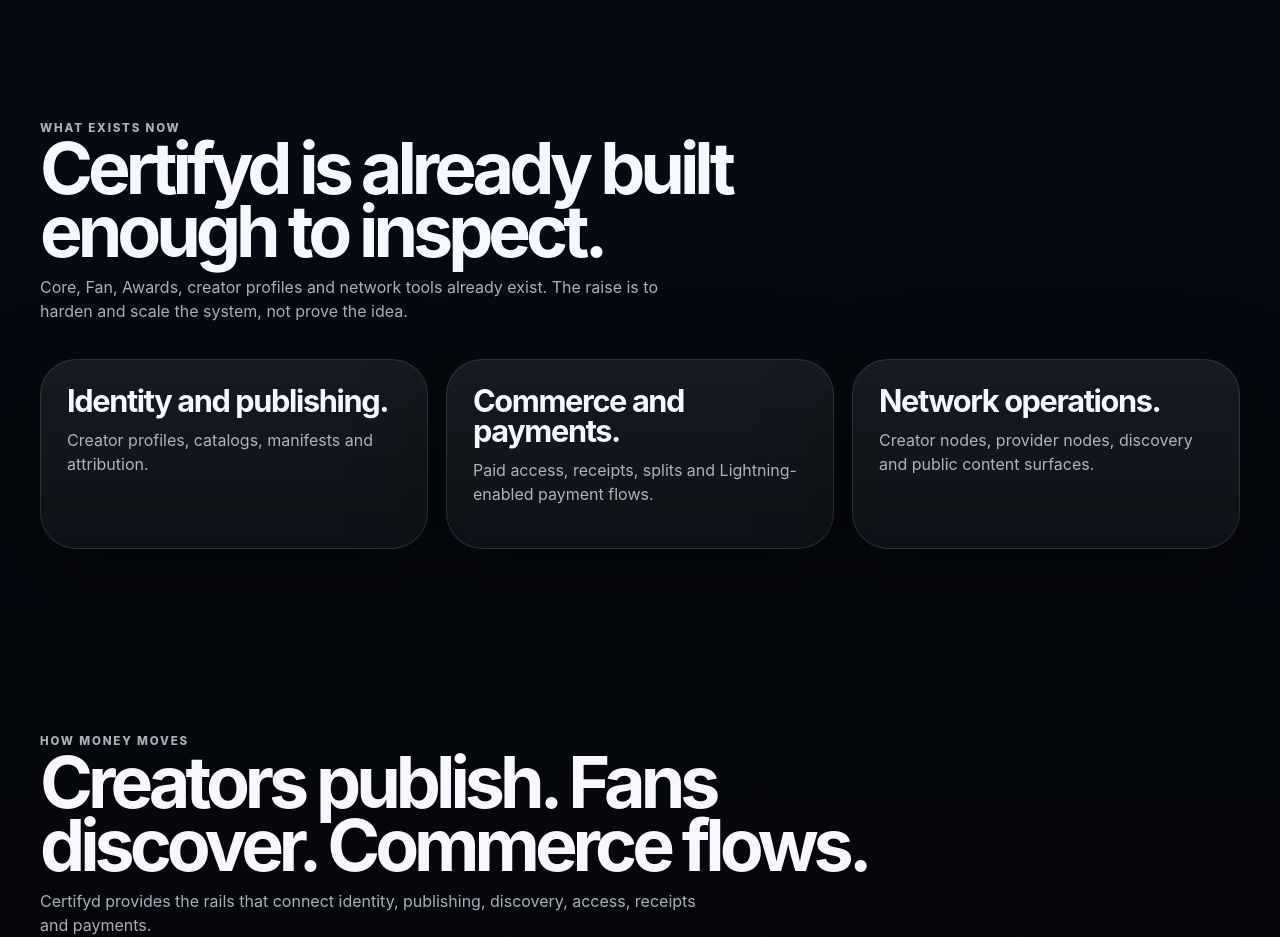
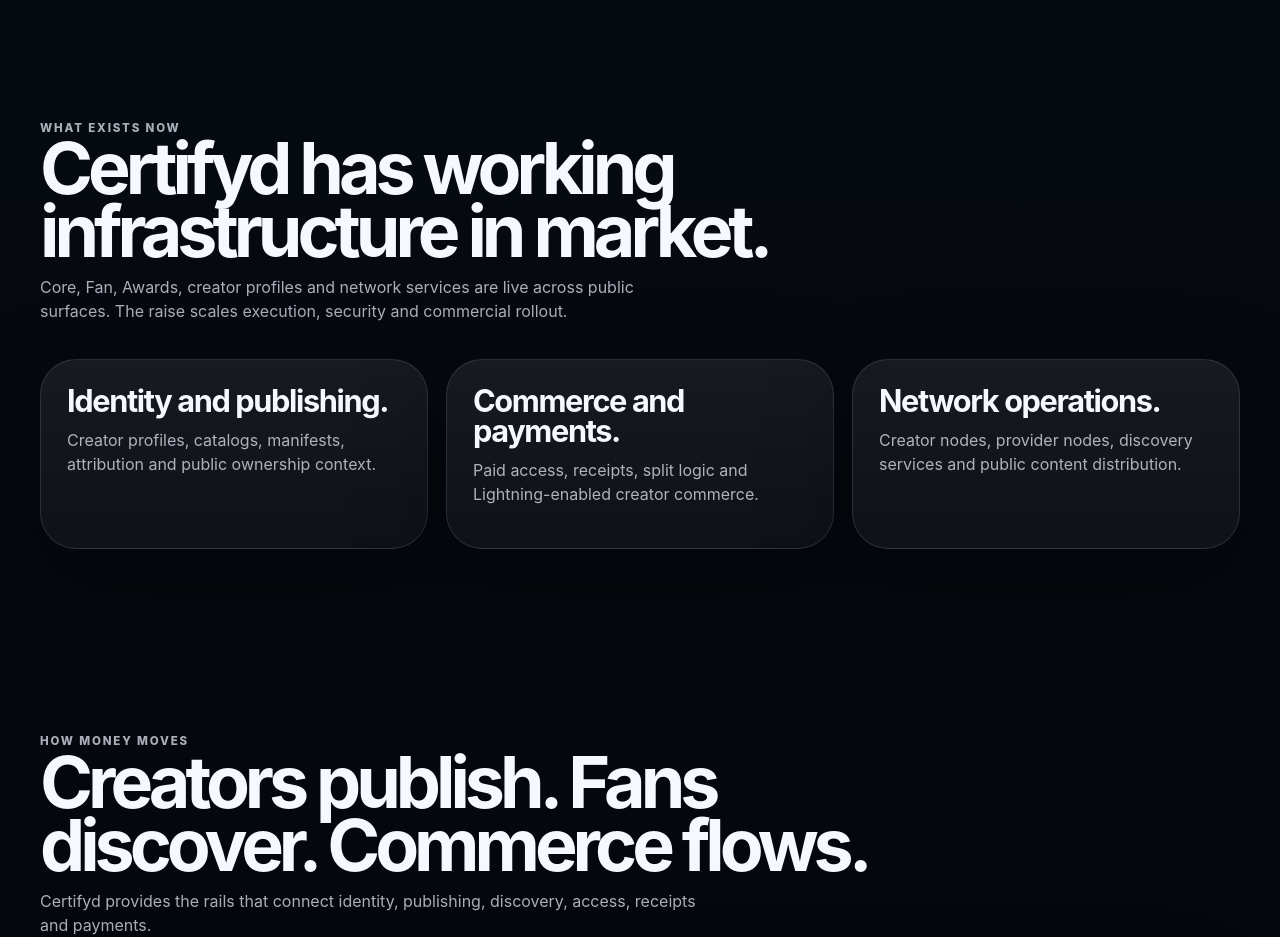
Before and after one commit to BEATiFYAUDIO/certifyd-investor-brief, a plain HTML site: page investment.html in a window 1280 px wide. Shown: the part 1320-2257 px from the top of the page. Drawn offline with Linux system fonts and the light colour scheme.

Commit message:
Strengthen investment execution copy

```diff
--- a/investment.html
+++ b/investment.html
@@ -1202,11 +1202,11 @@
 
       <section id="built" aria-labelledby="builtTitle">
         <div class="shell">
-          <div class="section-head fade-up"><div><p class="eyebrow">What Exists Now</p><h2 id="builtTitle">Certifyd is already built enough to inspect.</h2><p>Core, Fan, Awards, creator profiles and network tools already exist. The raise is to harden and scale the system, not prove the idea.</p></div></div>
+          <div class="section-head fade-up"><div><p class="eyebrow">What Exists Now</p><h2 id="builtTitle">Certifyd has working infrastructure in market.</h2><p>Core, Fan, Awards, creator profiles and network services are live across public surfaces. The raise scales execution, security and commercial rollout.</p></div></div>
           <div class="investor-grid">
-            <article class="surface investor-card fade-up"><h3>Identity and publishing.</h3><p>Creator profiles, catalogs, manifests and attribution.</p></article>
-            <article class="surface investor-card fade-up"><h3>Commerce and payments.</h3><p>Paid access, receipts, splits and Lightning-enabled payment flows.</p></article>
-            <article class="surface investor-card fade-up"><h3>Network operations.</h3><p>Creator nodes, provider nodes, discovery and public content surfaces.</p></article>
+            <article class="surface investor-card fade-up"><h3>Identity and publishing.</h3><p>Creator profiles, catalogs, manifests, attribution and public ownership context.</p></article>
+            <article class="surface investor-card fade-up"><h3>Commerce and payments.</h3><p>Paid access, receipts, split logic and Lightning-enabled creator commerce.</p></article>
+            <article class="surface investor-card fade-up"><h3>Network operations.</h3><p>Creator nodes, provider nodes, discovery services and public content distribution.</p></article>
           </div>
         </div>
       </section>
```
